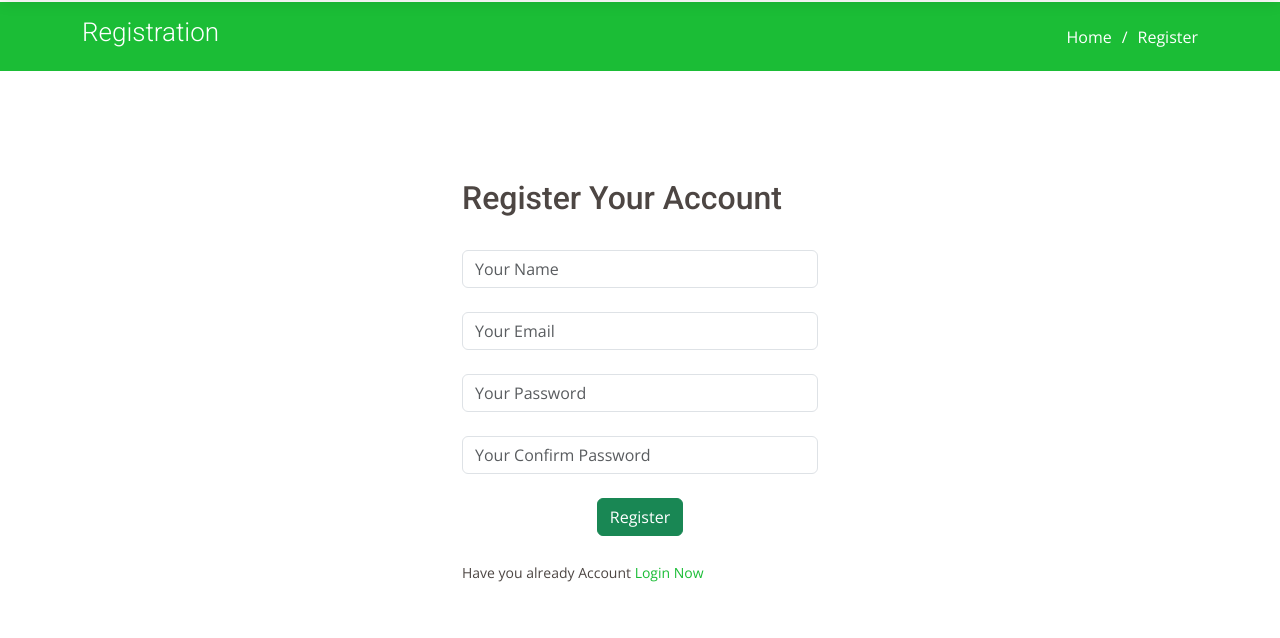
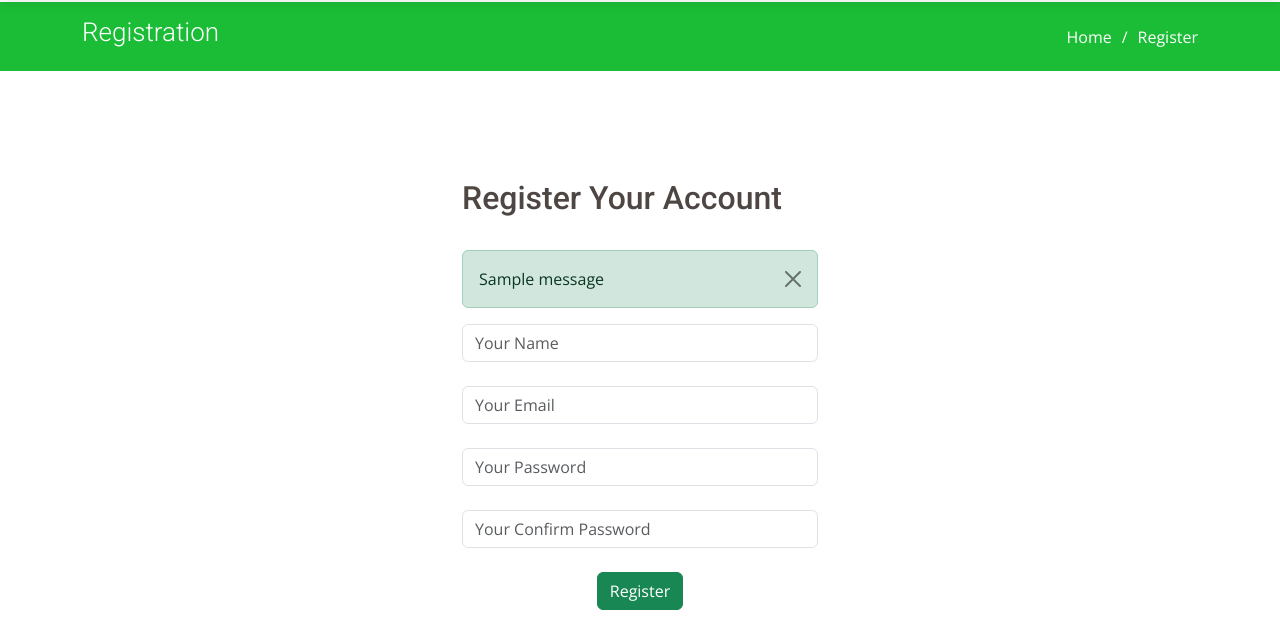
Before and after one commit to mehedi-hasans/Django-build-dynamic-website, a Django app: page /authentication/registration in a window 1280 px wide. Shown: the part 70-708 px from the top of the page. Run offline with Django 4.2, Linux system fonts and the light colour scheme; one stand-in notice (Sample message) is shown; some libraries are stand-ins or nearby versions.

Commit message:
Registration System, username, email, password match check

```diff
--- a/authentication/views.py
+++ b/authentication/views.py
@@ -1,6 +1,7 @@
 from django.shortcuts import render, redirect
 from django.contrib.auth import authenticate, login, logout
 from django.contrib import messages
+from django.contrib.auth.models import User
 # Create your views here.
 def authlogin(request):
     if request.method=='POST':
@@ -23,6 +24,23 @@ def authlogout(request):
     return redirect('login')
 
 def authregistration(request):
+    if request.method == 'POST':
+        username = request.POST['name']
+        email = request.POST['email']
+        password = request.POST['password']
+        confirm_password = request.POST['confirm_password']
+        if password == confirm_password:
+            if User.objects.filter(username=username).exists():
+                messages.error(request, 'Username Already Exits')
+            elif User.objects.filter(email=email).exists():
+                messages.error(request, 'Email Already Exits')
+            else:
+                user = User.objects.create_user(username=username, password=password, email=email)
+                user.save()
+                return redirect('profile')
+        else:
+            messages.error(request, 'Password and Confirm Password Not Matched!')
+
     return render(request, 'authentication/registration.html')
 
 def forgetpassword(request):
--- a/templates/authentication/registration.html
+++ b/templates/authentication/registration.html
@@ -26,23 +26,30 @@ Registration Page
         <div class="row mt-5 justify-content-center" data-aos="fade-up">
           <div class="col-lg-4">
             <h2>Register Your Account</h2> <br>
+            {% for message in messages %}
+            <div class="alert {{ message.tags }} alert-dismissible fade show" role="alert">
+                {{ message }}
+                <button type="button" class="btn-close" data-bs-dismiss="alert" aria-label="Close"></button>
+            </div>
+            {% endfor %}
+
             <form action="" method="post">
               {% csrf_token %}
 
               <div class="form-group">
-                <input type="name" class="form-control" name="name" id="name" placeholder="Your Name" required>
+                <input type="name" class="form-control" name="name" placeholder="Your Name" required>
             </div> <br>
 
             <div class="form-group">
-                <input type="email" class="form-control" name="email" id="email" placeholder="Your Email" required>
+                <input type="email" class="form-control" name="email"  placeholder="Your Email" required>
             </div>
 
             <div class="form-group  my-4">
-                <input type="password" name="password" class="form-control" id="password" placeholder="Your Password" required>
+                <input type="password" name="password" class="form-control" placeholder="Your Password" required>
             </div>
 
             <div class="form-group  my-4">
-                <input type="password" name="confirm_password" class="form-control" id="confirm_password" placeholder="Your Confirm Password" required>
+                <input type="password" name="confirm_password" class="form-control" placeholder="Your Confirm Password" required>
             </div>
               {% comment %} <div class="my-3">
                 <div class="loading">Loading</div>
```
Also changed, not shown: db.sqlite3.
